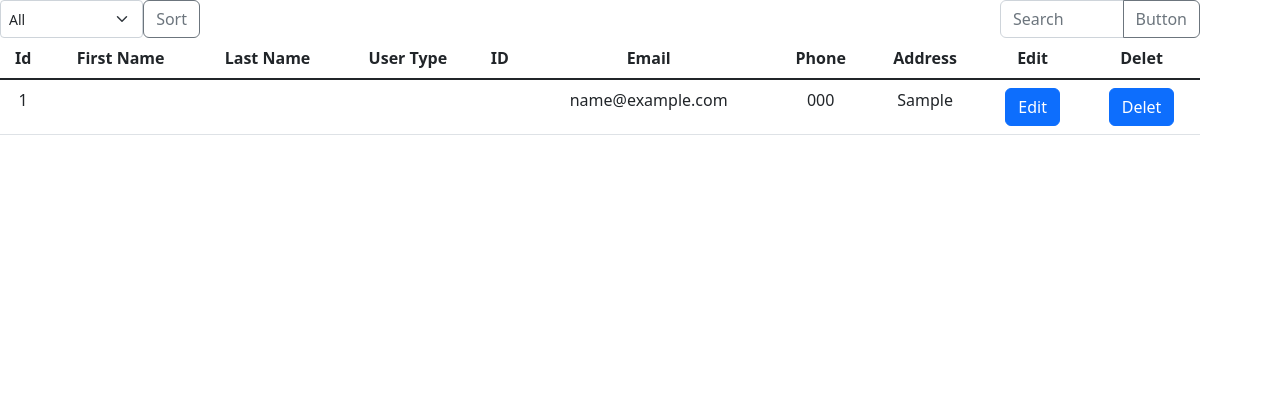
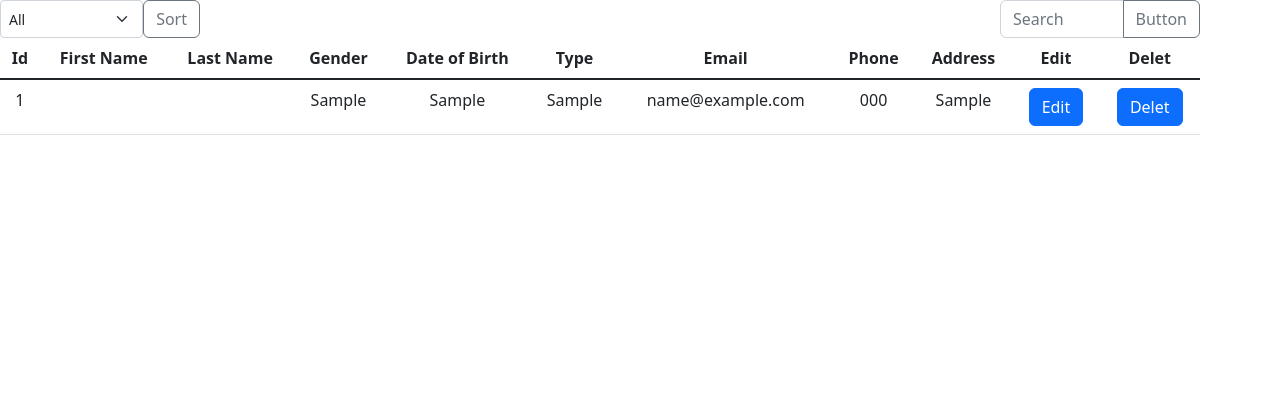
Before and after one commit to HenryHitak/phpproj, a PHP site: page /phpproj/UserTable.php in a window 1280 px wide. Shown: the top 420 px of the page. Run offline with PHP 8.4, Linux system fonts and the light colour scheme; tables that the repository leaves empty or names only in its code hold one stand-in row (values such as "Sample post"); data that the repository does not hold is empty; some libraries are stand-ins or nearby versions.

Commit message:
DB updates

```diff
--- a/DBlink.php
+++ b/DBlink.php
@@ -1,10 +1,10 @@
 <?php
     // link DataBase
-    $conn = mysqli_connect("localhost","root","","User_DB");
+    $conn = mysqli_connect("localhost","root","","Hey_Doc");
     if(!$conn) {
         die("db error : " . mysqli_error());
     }
-    $query = "SELECT * FROM user_tb ORDER BY user_id";
+    $query = "SELECT * FROM User_DB ORDER BY user_num";
     $result = mysqli_query($conn,$query);
     $rows = mysqli_num_rows($result);
 ?>
--- a/UserTable.php
+++ b/UserTable.php
@@ -73,8 +73,9 @@
                 <th scope="col">Id</th>
                 <th scope="col">First Name</th>
                 <th scope="col">Last Name</th>
-                <th scope="col">User Type</th>
-                <th scope="col">ID</th>
+                <th scope="col">Gender</th>
+                <th scope="col">Date of Birth</th>
+                <th scope="col">Type</th>
                 <th scope="col">Email</th>
                 <th scope="col">Phone</th>
                 <th scope="col">Address</th>
@@ -104,7 +105,7 @@
                     else
                         $skip_record=($page_num-1)*$pageMax;
 
-                    $sql="SELECT * FROM user_tb ORDER BY user_id DESC LIMIT $skip_record,$pageMax";
+                    $sql="SELECT * FROM User_DB ORDER BY user_num DESC LIMIT $skip_record,$pageMax";
                     $result = mysqli_query($conn,$sql);
 
                     //get userdata in table
@@ -112,6 +113,9 @@
                         $no = $row['user_id'];
                         $fname = $row['firstName'];
                         $lname = $row['lastName'];
+                        $dob = $row['dob'];
+                        $gender = $row['gender'];
+                        $type = $row['occupation'];
                         $email = $row['email'];
                         $dob = $row['dob'];
                         $phone = $row['phone'];
@@ -122,8 +126,9 @@
                         <td>$no</td>
                         <td>$fname</td>
                         <td>$lname</td>
-                        <td>$usertype</td>
-                        <td>$usertype</td>
+                        <td>$gender</td>
+                        <td>$dob</td>
+                        <td>$type</td>
                         <td>$email</td>
                         <td>$phone</td>
                         <td>$addr</td>
```
Also changed, not shown: UserNew.php (+6 -2 lines).
